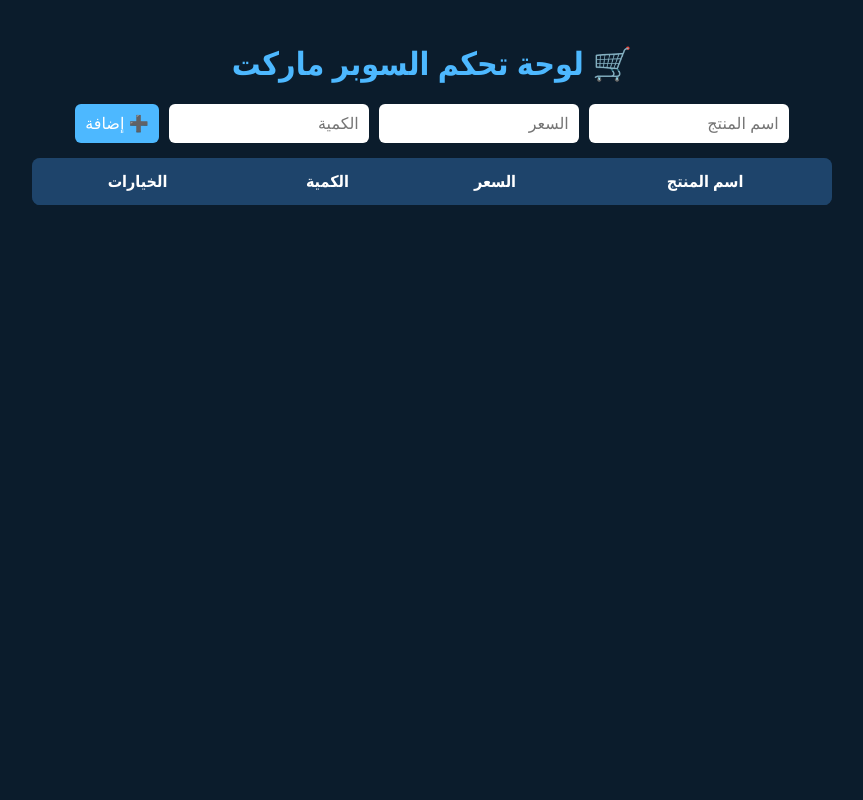
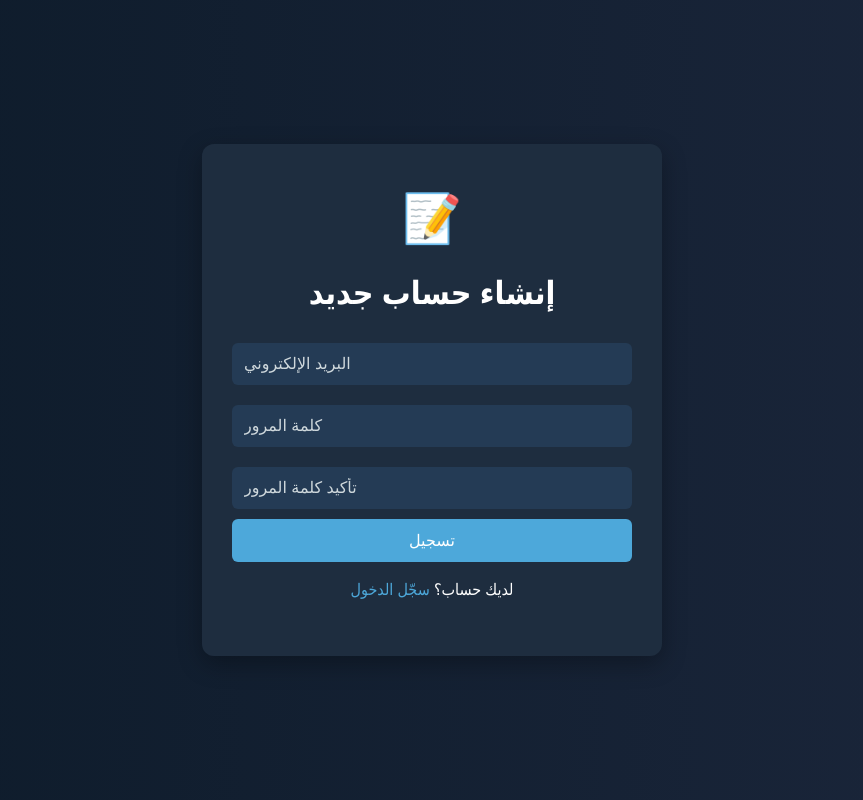
Before and after one commit to AhmedAbotaleb23810/-, a plain HTML site: page register.html in a window 1280 px wide. Shown: the whole page, without its empty margins (208-1071 px from the left). Drawn offline with Linux system fonts and the light colour scheme; no server answers.

Commit message:
register.html

```diff
--- a/register.html
+++ b/register.html
@@ -1,112 +1,91 @@
-<!DOCTYPE html>
-<html lang="ar" dir="rtl">
 <head>
   <meta charset="UTF-8" />
-  <title>لوحة تحكم السوبر ماركت</title>
+  <title>إنشاء حساب جديد</title>
+  <meta name="viewport" content="width=device-width, initial-scale=1.0" />
   <style>
     body {
-      font-family: 'Segoe UI', Tahoma, sans-serif;
-      background: #0b1c2c;
-      color: #fff;
       margin: 0;
-      padding: 20px;
+      font-family: 'Segoe UI', Tahoma, Geneva, Verdana, sans-serif;
+      background: linear-gradient(to right, #0d1b2a, #1b263b);
+      display: flex;
+      justify-content: center;
+      align-items: center;
+      height: 100vh;
+      color: white;
+    }
+    .register-container {
+      background-color: #1e2d3f;
+      padding: 40px 30px;
+      border-radius: 12px;
+      box-shadow: 0 8px 25px rgba(0, 0, 0, 0.3);
+      width: 100%;
+      max-width: 400px;
       text-align: center;
+    }
+    .logo {
+      font-size: 48px;
+      margin-bottom: 10px;
+      color: #4da8da;
     }
     h1 {
       margin-bottom: 20px;
-      color: #4db8ff;
-    }
-    .input-group {
-      display: flex;
-      gap: 10px;
-      flex-wrap: wrap;
-      justify-content: center;
-      margin-bottom: 15px;
-    }
-    input, button {
-      padding: 10px;
-      font-size: 16px;
-      border-radius: 6px;
-      border: none;
+      color: #ffffff;
     }
     input {
-      width: 180px;
+      width: 100%;
+      padding: 12px;
+      margin: 10px 0;
+      font-size: 16px;
+      border: none;
+      border-radius: 6px;
+      outline: none;
+      background-color: #243b55;
+      color: white;
+    }
+    input::placeholder {
+      color: #cfd8dc;
     }
     button {
-      background: #4db8ff;
+      width: 100%;
+      padding: 12px;
+      background-color: #4da8da;
       color: white;
+      border: none;
+      border-radius: 6px;
+      font-size: 16px;
       cursor: pointer;
-      transition: background 0.3s;
+      transition: 0.3s;
     }
     button:hover {
-      background: #3399cc;
+      background-color: #398ab9;
     }
-    table {
-      width: 100%;
-      max-width: 800px;
-      margin: auto;
-      border-collapse: collapse;
-      background: #132f4c;
-      border-radius: 8px;
-      overflow: hidden;
+    a {
+      color: #4da8da;
+      text-decoration: none;
     }
-    th, td {
-      padding: 12px;
-      border-bottom: 1px solid #1e446b;
-    }
-    th {
-      background: #1e446b;
-      cursor: pointer;
-    }
-    tr:hover {
-      background: #1a3758;
-    }
-    .actions button {
-      margin: 0 3px;
-      font-size: 14px;
-      padding: 6px 10px;
-    }
-    .delete {
-      background: #e74c3c;
-    }
-    .delete:hover {
-      background: #c0392b;
-    }
-    .edit {
-      background: #27ae60;
-    }
-    .edit:hover {
-      background: #1e8449;
+    a:hover {
+      text-decoration: underline;
     }
   </style>
 </head>
 <body>
+  <div class="register-container">
+    <div class="logo">📝</div>
+    <h1>إنشاء حساب جديد</h1>
 
-<h1>🛒 لوحة تحكم السوبر ماركت</h1>
+    <input type="email" id="email" placeholder="البريد الإلكتروني" />
+    <input type="password" id="password" placeholder="كلمة المرور" />
+    <input type="password" id="confirmPassword" placeholder="تأكيد كلمة المرور" />
+    <button id="registerBtn">تسجيل</button>
 
-<div class="input-group">
-  <input type="text" id="name" placeholder="اسم المنتج">
-  <input type="number" id="price" placeholder="السعر" min="0" step="0.01">
-  <input type="number" id="quantity" placeholder="الكمية" min="0">
-  <button onclick="addProduct()">➕ إضافة</button>
+    <p>لديك حساب؟ <a href="login.html">سجّل الدخول</a></p>
   </div>
 
-<table>
-  <thead>
-    <tr>
-      <th>اسم المنتج</th>
-      <th>السعر</th>
-      <th>الكمية</th>
-      <th>الخيارات</th>
-    </tr>
-  </thead>
-  <tbody id="productTable"></tbody>
-</table>
+  <script type="module">
+    import { initializeApp } from "https://www.gstatic.com/firebasejs/10.12.0/firebase-app.js";
+    import { getAuth, createUserWithEmailAndPassword } from "https://www.gstatic.com/firebasejs/10.12.0/firebase-auth.js";
+    import { getDatabase, ref, set } from "https://www.gstatic.com/firebasejs/10.12.0/firebase-database.js";
 
-<!-- Firebase -->
-<script src="https://www.gstatic.com/firebasejs/8.10.0/firebase-app.js"></script>
-<script src="https://www.gstatic.com/firebasejs/8.10.0/firebase-database.js"></script>
-<script>
     const firebaseConfig = {
       apiKey: "AIzaSyDm2WxkPe15845RS5RnTNZnRnlm1SMbSAM",
       authDomain: "appjx-d8c22.firebaseapp.com",
@@ -117,78 +96,41 @@
       appId: "1:182238643819:web:da345308cde59a9b8ed32e",
       measurementId: "G-MMZZ5Y7JK2"
     };
-  firebase.initializeApp(firebaseConfig);
-  const db = firebase.database();
 
-  function addProduct() {
-    let name = document.getElementById('name').value.trim();
-    let price = parseFloat(document.getElementById('price').value);
-    let quantity = parseInt(document.getElementById('quantity').value);
+    const app = initializeApp(firebaseConfig);
+    const auth = getAuth(app);
+    const db = getDatabase(app);
 
-    if (!name || isNaN(price) || isNaN(quantity)) {
-      alert("يرجى إدخال جميع البيانات بشكل صحيح");
+    document.getElementById("registerBtn").addEventListener("click", () => {
+      const email = document.getElementById("email").value.trim();
+      const password = document.getElementById("password").value.trim();
+      const confirmPassword = document.getElementById("confirmPassword").value.trim();
+
+      if (!email || !password || !confirmPassword) {
+        alert("يرجى ملء جميع الحقول");
         return;
       }
 
-    let newProductRef = db.ref("products").push();
-    newProductRef.set({
-      name: name,
-      price: price,
-      quantity: quantity
-    });
-
-    document.getElementById('name').value = "";
-    document.getElementById('price').value = "";
-    document.getElementById('quantity').value = "";
-  }
-
-  function renderProducts() {
-    db.ref("products").on("value", snapshot => {
-      const table = document.getElementById("productTable");
-      table.innerHTML = "";
-      snapshot.forEach(child => {
-        const product = child.val();
-        const key = child.key;
-        let row = document.createElement("tr");
-        row.innerHTML = `
-          <td>${product.name}</td>
-          <td>${product.price.toFixed(2)}</td>
-          <td>${product.quantity}</td>
-          <td class="actions">
-            <button class="edit" onclick="editProduct('${key}', '${product.name}', ${product.price}, ${product.quantity})">تعديل</button>
-            <button class="delete" onclick="deleteProduct('${key}')">حذف</button>
-          </td>
-        `;
-        table.appendChild(row);
-      });
-    });
-  }
-
-  function deleteProduct(key) {
-    if (confirm("هل أنت متأكد من حذف هذا المنتج؟")) {
-      db.ref("products/" + key).remove();
-    }
-  }
-
-  function editProduct(key, name, price, quantity) {
-    let newName = prompt("اسم المنتج:", name);
-    let newPrice = parseFloat(prompt("السعر:", price));
-    let newQuantity = parseInt(prompt("الكمية:", quantity));
-
-    if (!newName || isNaN(newPrice) || isNaN(newQuantity)) {
-      alert("تم إلغاء التعديل");
+      if (password !== confirmPassword) {
+        alert("كلمتا المرور غير متطابقتين");
         return;
       }
 
-    db.ref("products/" + key).update({
-      name: newName,
-      price: newPrice,
-      quantity: newQuantity
+      createUserWithEmailAndPassword(auth, email, password)
+        .then((userCredential) => {
+          const user = userCredential.user;
+          return set(ref(db, "users/" + user.uid), {
+            email: email,
+            createdAt: new Date().toISOString()
           });
-  }
-
-  renderProducts();
+        })
+        .then(() => {
+          alert("تم إنشاء الحساب بنجاح");
+          window.location.href = "login.html";
+        })
+        .catch((error) => {
+          alert("خطأ: " + error.message);
+        });
+    });
   </script>
-
 </body>
-</html>
```
Lines whose indentation alone changed are shown as unchanged.
